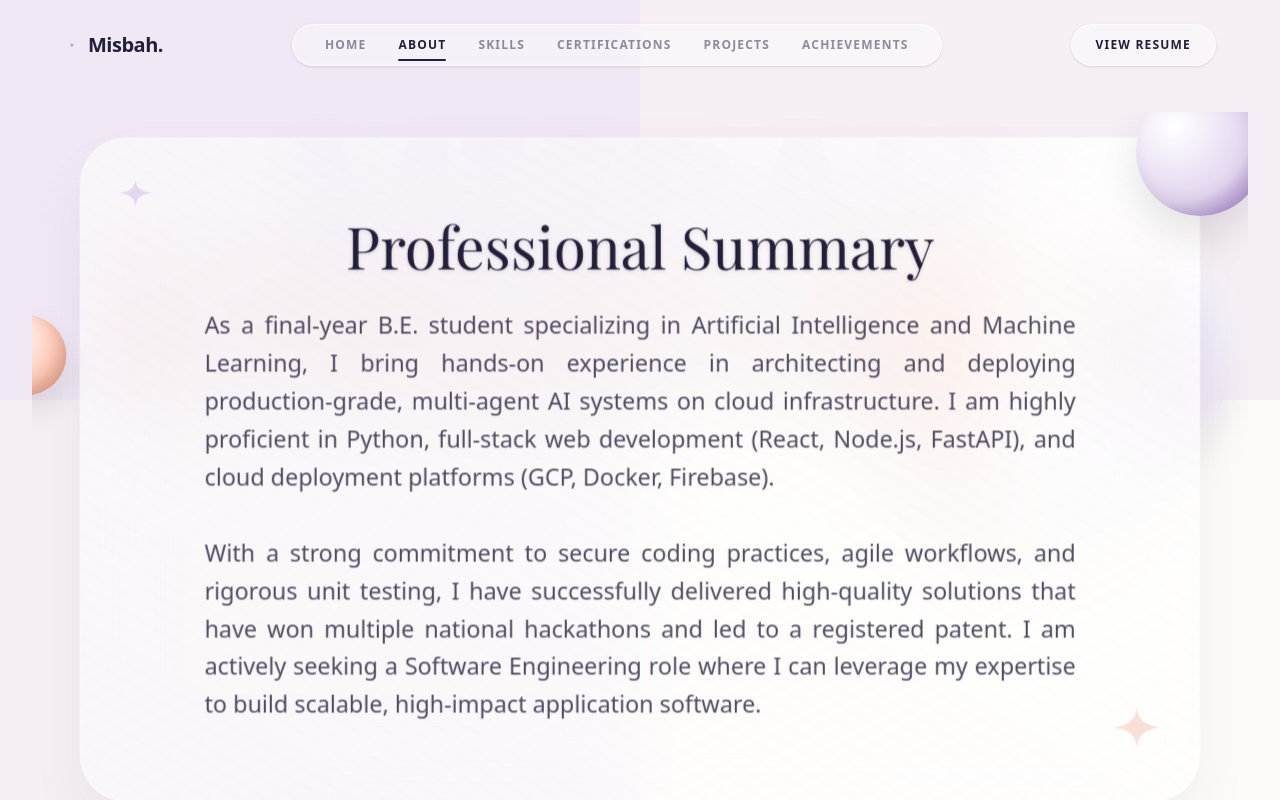
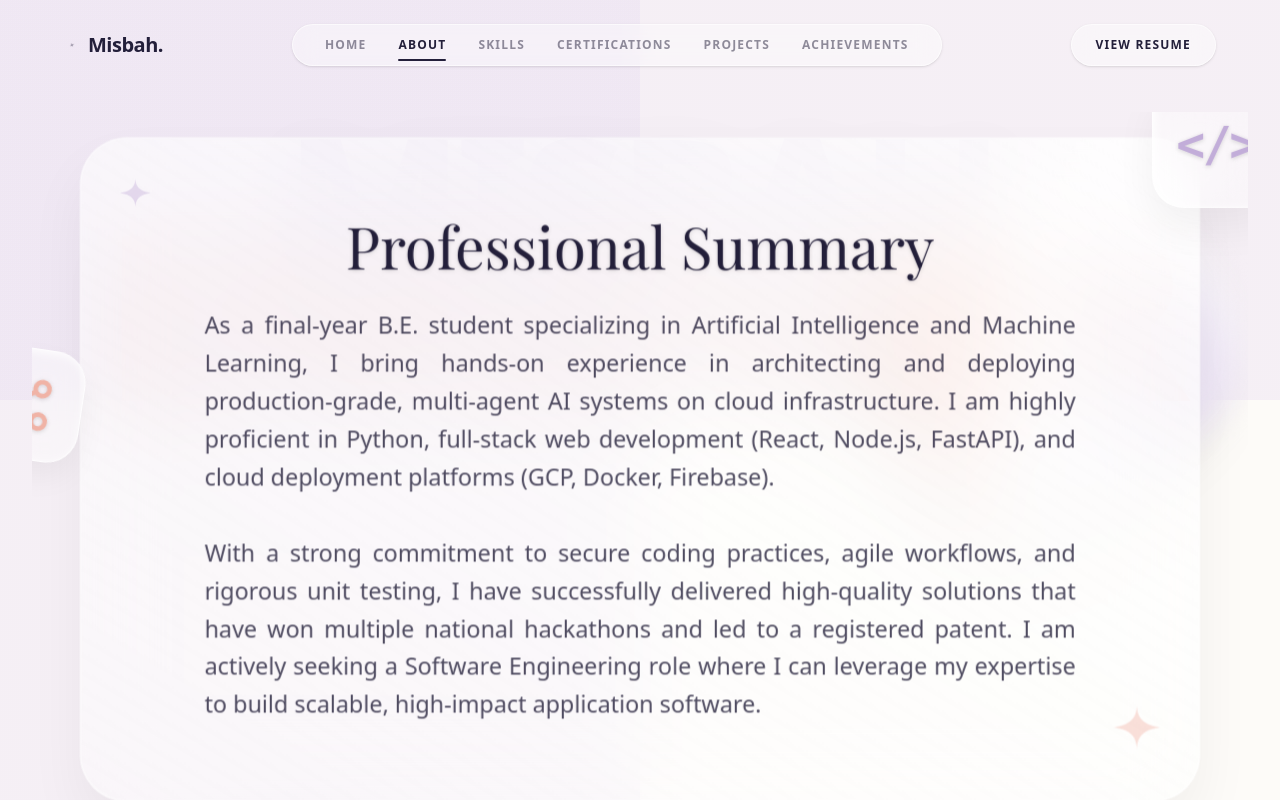
Before and after one commit to misbah121212/misbah-portfolio, a Next.js app: page /about in a window 1280 px wide. Shown: the top 800 px of the page. Built offline with nearby package versions, Linux system fonts and the light colour scheme; a web font is replaced by a local one.

Commit message:
Replace CSS spheres with 3D tech elements

```diff
--- a/src/components/sections/About.tsx
+++ b/src/components/sections/About.tsx
@@ -61,25 +61,29 @@ export const About = () => {
 
       <div ref={containerRef} className="relative z-10 w-full max-w-6xl mx-auto flex flex-col gap-16">
 
-        {/* Floating 3D CSS Spheres */}
+        {/* Floating Tech Element 1: Code Bracket (Software Engineer) */}
         <motion.div
-          animate={{ y: [0, -20, 0], x: [0, 10, 0] }}
+          animate={{ y: [0, -20, 0], x: [0, 10, 0], rotate: [0, 5, -5, 0] }}
           transition={{ duration: 6, repeat: Infinity, ease: "easeInOut" }}
-          className="absolute -top-10 -right-4 md:-right-12 w-24 h-24 md:w-32 md:h-32 rounded-full z-20 pointer-events-none"
-          style={{
-            background: "radial-gradient(circle at 30% 30%, #ffffff, #e2d5ef 60%, #a881d3 90%)",
-            boxShadow: "0 20px 40px rgba(0,0,0,0.1), inset -10px -10px 20px rgba(0,0,0,0.1)"
-          }}
-        />
+          className="absolute -top-12 -right-4 md:-right-16 w-24 h-24 md:w-32 md:h-32 bg-white/40 backdrop-blur-xl rounded-[2rem] z-20 flex items-center justify-center shadow-[0_20px_40px_rgba(0,0,0,0.05),inset_2px_2px_10px_rgba(255,255,255,0.9)] border border-white/80"
+        >
+          <span className="text-3xl md:text-5xl font-mono text-lavender-dark font-black tracking-tighter drop-shadow-sm">{"</>"}</span>
+        </motion.div>
+
+        {/* Floating Tech Element 2: Neural Network / AI (AI/ML Engineer) */}
         <motion.div
-          animate={{ y: [0, 30, 0], x: [0, -15, 0] }}
+          animate={{ y: [0, 30, 0], x: [0, -15, 0], rotate: [0, -10, 10, 0] }}
           transition={{ duration: 8, repeat: Infinity, ease: "easeInOut", delay: 1 }}
-          className="absolute top-40 -left-6 md:-left-16 w-16 h-16 md:w-20 md:h-20 rounded-full z-20 pointer-events-none"
-          style={{
-            background: "radial-gradient(circle at 30% 30%, #ffffff, #ffc7b4 60%, #e8a087 90%)",
-            boxShadow: "0 15px 30px rgba(0,0,0,0.1), inset -8px -8px 16px rgba(0,0,0,0.1)"
-          }}
-        />
+          className="absolute top-48 -left-6 md:-left-20 w-20 h-20 md:w-28 md:h-28 bg-white/40 backdrop-blur-xl rounded-[2rem] z-20 flex items-center justify-center shadow-[0_15px_30px_rgba(0,0,0,0.05),inset_2px_2px_10px_rgba(255,255,255,0.9)] border border-white/80"
+        >
+          <svg width="40" height="40" viewBox="0 0 24 24" fill="none" stroke="currentColor" className="text-peach drop-shadow-sm w-10 h-10 md:w-14 md:h-14" strokeWidth="2" strokeLinecap="round" strokeLinejoin="round">
+            <circle cx="18" cy="5" r="3"></circle>
+            <circle cx="6" cy="12" r="3"></circle>
+            <circle cx="18" cy="19" r="3"></circle>
+            <line x1="8.59" y1="13.51" x2="15.42" y2="17.49"></line>
+            <line x1="15.41" y1="6.51" x2="8.59" y2="10.49"></line>
+          </svg>
+        </motion.div>
 
         {/* Professional Summary Section (Floating Glass Card) */}
         <motion.div
```
